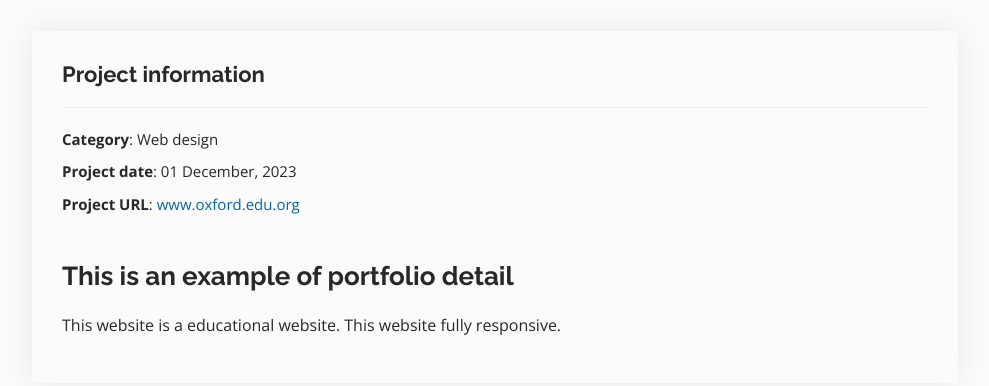
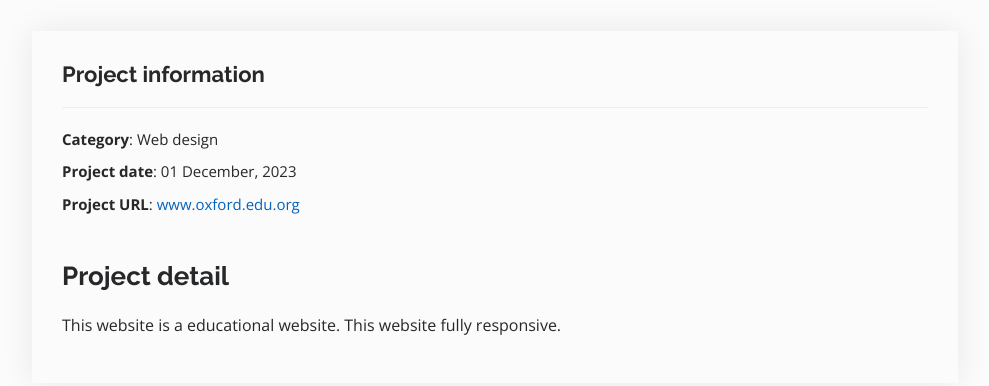
Before and after one commit to shahinalam10/shahin-alam, a plain HTML site: page portfolio-1-details.html in a window 1280 px wide. Shown: the part 772-1158 px from the top of the page, without its empty margins (195-1184 px from the left). Drawn offline with nearby package versions, Linux system fonts and the light colour scheme.

Commit message:
Update portfolio-1-details.html

```diff
--- a/portfolio-1-details.html
+++ b/portfolio-1-details.html
@@ -5,7 +5,7 @@
   <meta charset="utf-8">
   <meta content="width=device-width, initial-scale=1.0" name="viewport">
 
-  <title>Oxford university website details</title>
+  <title>Oxford university</title>
   <meta content="" name="description">
   <meta content="" name="keywords">
 
@@ -26,14 +26,6 @@
 
   <!-- Template Main CSS File -->
   <link href="assets/css/style.css" rel="stylesheet">
-
-  <!-- =======================================================
-  * Template Name: MyResume
-  * Updated: Jan 09 2024 with Bootstrap v5.3.2
-  * Template URL: https://bootstrapmade.com/free-html-bootstrap-template-my-resume/
-  * Author: BootstrapMade.com
-  * License: https://bootstrapmade.com/license/
-  ======================================================== -->
 </head>
 
 <body style="background-color: #fbfbfc;">
@@ -89,11 +81,8 @@
                   <li><strong>Project URL</strong>: <a href="https://shahinalam10.github.io/univeristy-website-static/" target="_blank">www.oxford.edu.org</a></li>
                 </ul>
 
-
-
-
                 <div class="portfolio-description">
-                  <h2>This is an example of portfolio detail</h2>
+                  <h2>Project detail</h2>
                   <p>
                    This website is a educational website. This website fully responsive.
                   </p>
```
